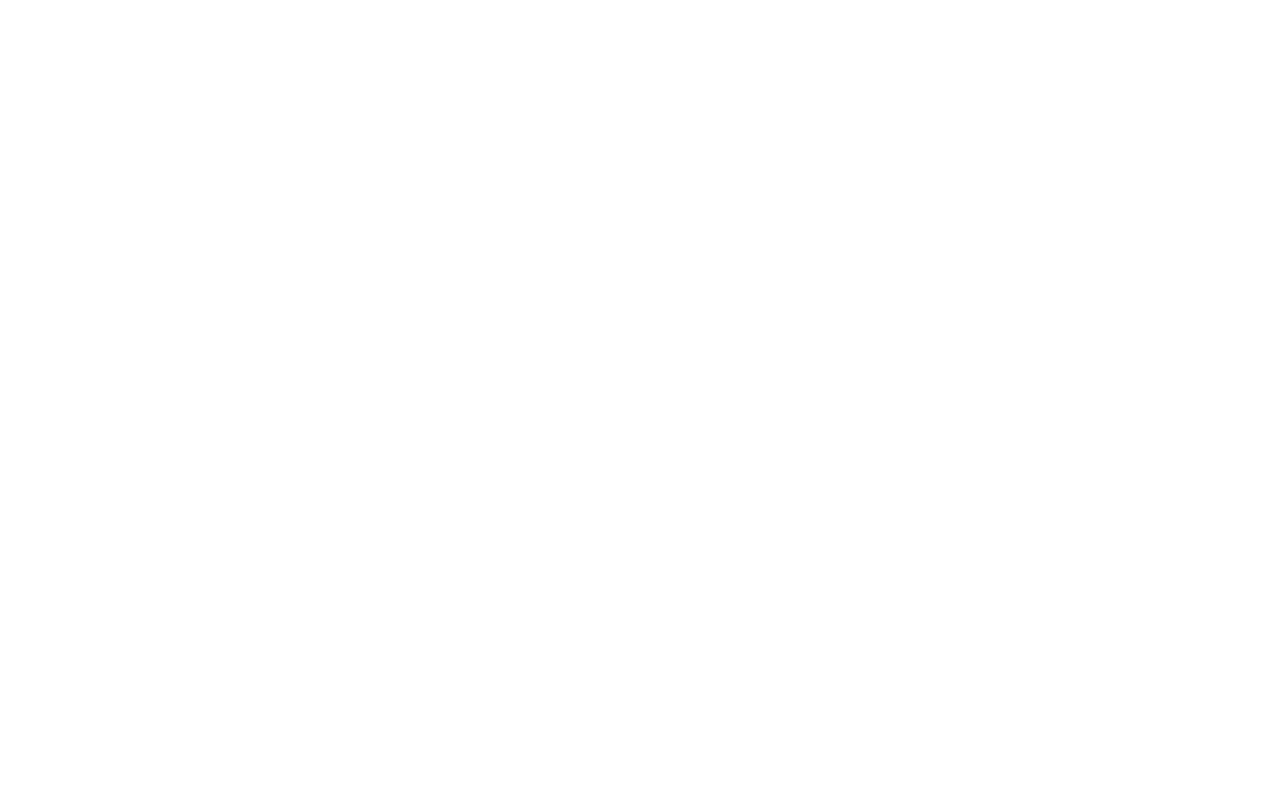
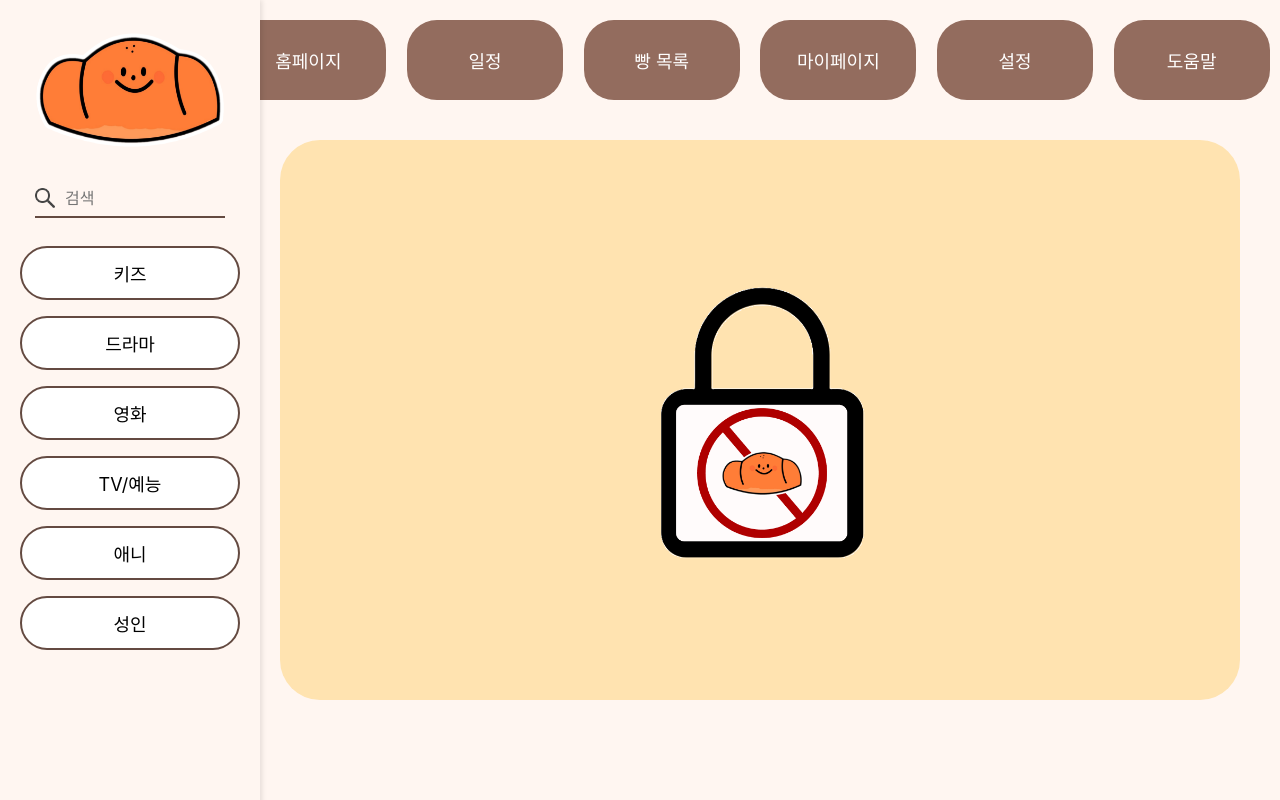
Before and after one commit to BBanggoood/FrontEnd, a React (Create React App) app in the folder bbanggood/: page /adult in a window 1280 px wide. Before the commit this address had no page. Built offline with nearby package versions, Linux system fonts and the light colour scheme.

Commit message:
[태헌] 성인 잠금 페이지 구현

```diff
--- a/bbanggood/src/App.js
+++ b/bbanggood/src/App.js
@@ -7,16 +7,17 @@ import SignupPage from './Components/SignupPage';
 import GenreSelectionPage from './Components/GenreSelectionPage';
 import ContentsSelectionPage from './Components/ContentsSelectionPage';
 import MainPage from './Components/MainPage';
-import BreadListPage from './Components/BreadListPage'; // 빵 목록 페이지 import
+import BreadListPage from './Components/BreadListPage';
 import Layout from './Components/Layout';
-import MyPage from './Components/MyPage'; // 마이페이지 import
+import MyPage from './Components/MyPage';
 import Settings from './Components/Settings';
 import Help from './Components/Help';
 import Kids from './Components/Kids';
-import Drama from './Components/Drama'; // 드라마 페이지 import
-import Movie from './Components/Movie'; // 영화 페이지 import
-import TVShow from './Components/TVShow'; // TV/예능 페이지 import
-import Anime from './Components/Anime'; // 애니 페이지 import
+import Drama from './Components/Drama';
+import Movie from './Components/Movie';
+import TVShow from './Components/TVShow';
+import Anime from './Components/Anime';
+import AdultPage from './Components/AdultPage'; // 성인 페이지 import
 import './App.css';
 
 function App() {
@@ -31,15 +32,16 @@ function App() {
                 <Route path="/contents-selection" element={<ContentsSelectionPage />} />
                 <Route element={<Layout />}>
                     <Route path="/mainpage" element={<MainPage />} />
-                    <Route path="/bread-list" element={<BreadListPage />} /> {/* 빵 목록 페이지 경로 추가 */}
+                    <Route path="/bread-list" element={<BreadListPage />} />
                     <Route path="/mypage" element={<MyPage />} />
                     <Route path="/settings" element={<Settings />} />
                     <Route path="/help" element={<Help />} />
                     <Route path="/kids" element={<Kids />} />
-                    <Route path="/drama" element={<Drama />} /> {/* 드라마 페이지 경로 추가 */}
-                    <Route path="/movie" element={<Movie />} /> {/* 영화 페이지 경로 추가 */}
-                    <Route path="/tv" element={<TVShow />} /> {/* TV/예능 페이지 경로 추가 */}
-                    <Route path="/anime" element={<Anime />} /> {/* 애니 페이지 경로 추가 */}
+                    <Route path="/drama" element={<Drama />} />
+                    <Route path="/movie" element={<Movie />} />
+                    <Route path="/tvshow" element={<TVShow />} />
+                    <Route path="/anime" element={<Anime />} />
+                    <Route path="/adult" element={<AdultPage />} /> {/* 성인 페이지 경로 추가 */}
                 </Route>
             </Routes>
         </Router>
--- /dev/null
+++ b/bbanggood/src/CSS/AdultPage.css
@@ -0,0 +1,27 @@
+.adult-page {
+    max-height: 600px;
+    padding: 20px;
+    background-color: #FFF6F1;
+    height: calc(100vh - 80px);
+    display: flex;
+    align-items: center;
+    justify-content: center;
+}
+
+.adult-page-container {
+    width: 1050px; /* 너비 조정 */
+    height: 500px;
+    background: #FFE3B0;
+    border-radius: 40px;
+    padding: 30px; /* 패딩 조정 */
+    display: flex;
+    flex-direction: column;
+    align-items: center;
+    justify-content: center; /* 콘텐츠를 중앙에 위치하게 함 */
+}
+
+.lock-image {
+    width: 450;
+    height: 300px;
+    border-radius: 10px; /* 둥근 모서리를 원한다면 추가 */
+}
--- /dev/null
+++ b/bbanggood/src/Components/AdultPage.js
@@ -0,0 +1,15 @@
+import React from 'react';
+import '../CSS/AdultPage.css';
+import lockImage from '../images/성인 잠금.png'; // 이미지 경로를 임포트
+
+const AdultPage = () => {
+    return (
+        <div className="adult-page">
+            <div className="adult-page-container">
+                <img src={lockImage} alt="Lock" className="lock-image" />
+            </div>
+        </div>
+    );
+}
+
+export default AdultPage;
```
Also changed, not shown: bbanggood/src/images/성인 잠금.png (added).
